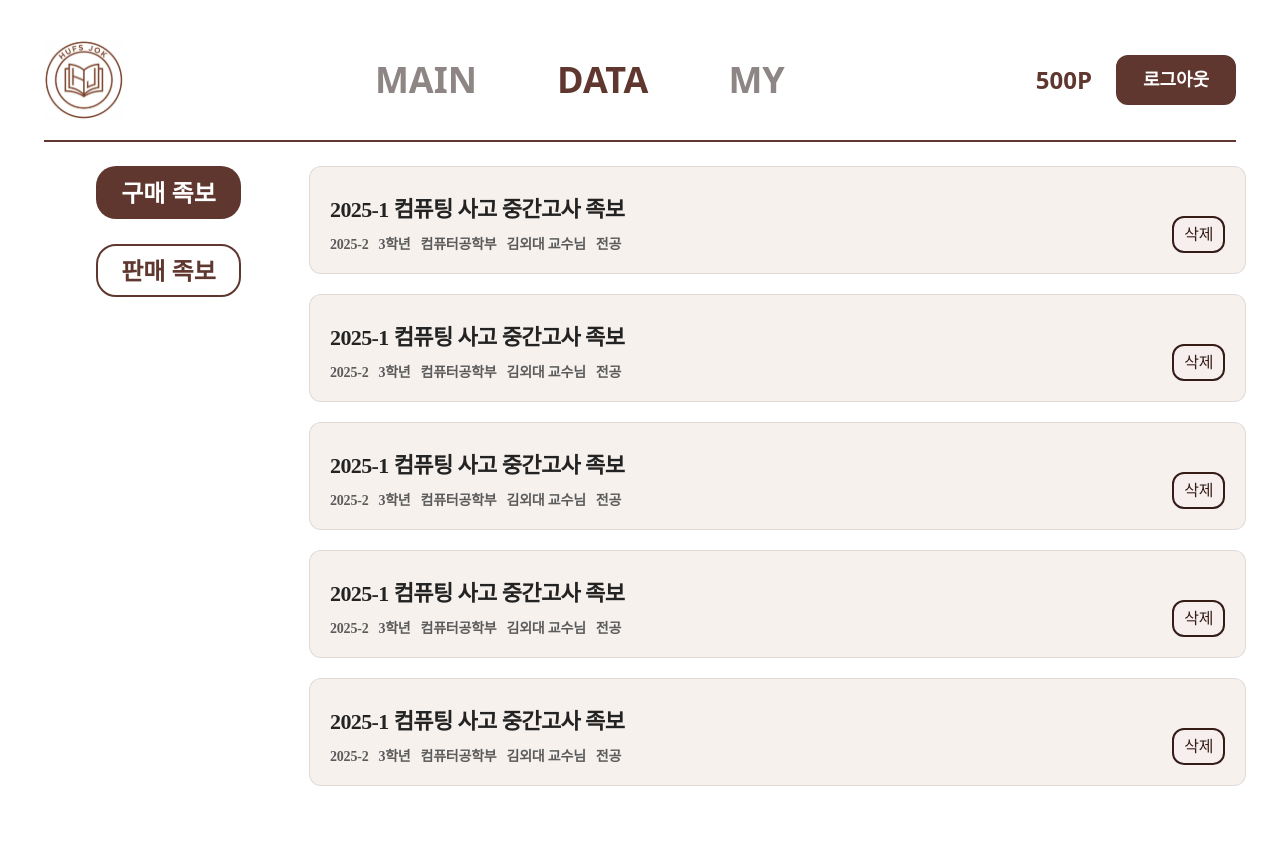
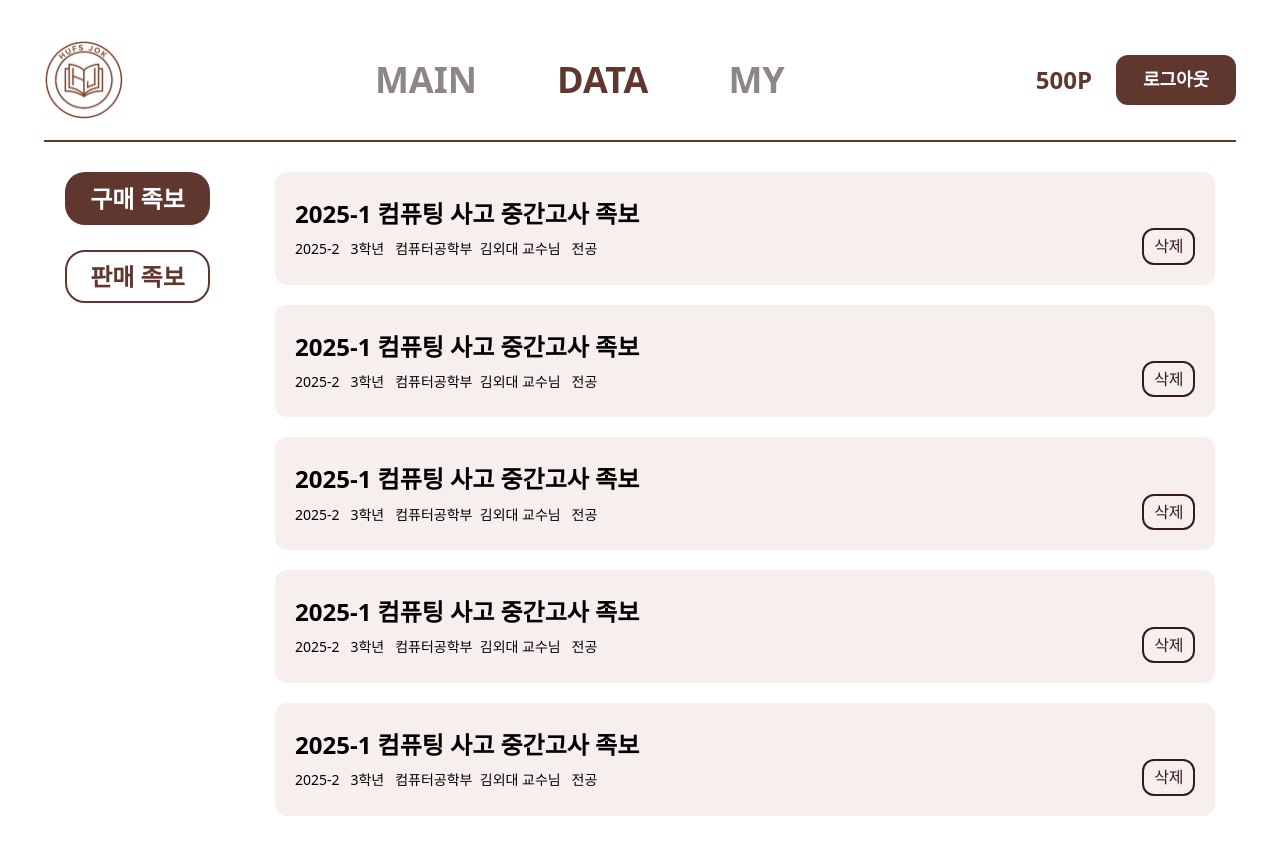
Before and after one commit to HUFJOK/FE, a React (Vite) app: page /data in a window 1280 px wide. Built offline with nearby package versions, Linux system fonts and the light colour scheme.

Commit message:
data 레이아웃 수정

```diff
--- a/src/pages/data/Data.tsx
+++ b/src/pages/data/Data.tsx
@@ -1,6 +1,7 @@
 import React, { useMemo, useState } from "react";
 import { useNavigate } from "react-router-dom";
 
+/** 목록 아이템 타입 */
 type Item = {
   id: number;
   title: string;
@@ -9,19 +10,23 @@ type Item = {
   major: string;
   professor: string;
   type: string;
+  downloads: number;
+  reviews: number;
+  price: number;
 };
 
+/** 샘플 데이터 */
 const purchasedSeed: Item[] = [
-  { id: 1, title: "2025-1 컴퓨팅 사고 중간고사 족보", semester: "2025-2", grade: "3학년", major: "컴퓨터공학부", professor: "김외대 교수님", type: "전공" },
-  { id: 2, title: "2025-1 컴퓨팅 사고 중간고사 족보", semester: "2025-2", grade: "3학년", major: "컴퓨터공학부", professor: "김외대 교수님", type: "전공" },
-  { id: 3, title: "2025-1 컴퓨팅 사고 중간고사 족보", semester: "2025-2", grade: "3학년", major: "컴퓨터공학부", professor: "김외대 교수님", type: "전공" },
-  { id: 4, title: "2025-1 컴퓨팅 사고 중간고사 족보", semester: "2025-2", grade: "3학년", major: "컴퓨터공학부", professor: "김외대 교수님", type: "전공" },
-  { id: 5, title: "2025-1 컴퓨팅 사고 중간고사 족보", semester: "2025-2", grade: "3학년", major: "컴퓨터공학부", professor: "김외대 교수님", type: "전공" },
+  { id: 1, title: "2025-1 컴퓨팅 사고 중간고사 족보", semester: "2025-2", grade: "3학년", major: "컴퓨터공학부", professor: "김외대 교수님", type: "전공", downloads: 120, reviews: 10, price: 200 },
+  { id: 2, title: "2025-1 컴퓨팅 사고 중간고사 족보", semester: "2025-2", grade: "3학년", major: "컴퓨터공학부", professor: "김외대 교수님", type: "전공", downloads: 120, reviews: 10, price: 300 },
+  { id: 3, title: "2025-1 컴퓨팅 사고 중간고사 족보", semester: "2025-2", grade: "3학년", major: "컴퓨터공학부", professor: "김외대 교수님", type: "전공", downloads: 120, reviews: 10, price: 250 },
+  { id: 4, title: "2025-1 컴퓨팅 사고 중간고사 족보", semester: "2025-2", grade: "3학년", major: "컴퓨터공학부", professor: "김외대 교수님", type: "전공", downloads: 120, reviews: 10, price: 180 },
+  { id: 5, title: "2025-1 컴퓨팅 사고 중간고사 족보", semester: "2025-2", grade: "3학년", major: "컴퓨터공학부", professor: "김외대 교수님", type: "전공", downloads: 120, reviews: 10, price: 190 },
 ];
 
 const soldSeed: Item[] = [
-  { id: 101, title: "2024-2 자료구조 기말 족보", semester: "2024-2", grade: "2학년", major: "컴퓨터공학부", professor: "홍길동 교수님", type: "전공" },
-  { id: 102, title: "2024-1 이산수학 중간 족보", semester: "2024-1", grade: "1학년", major: "컴퓨터공학부", professor: "아무개 교수님", type: "전공" },
+  { id: 101, title: "2024-2 자료구조 기말 족보", semester: "2024-2", grade: "2학년", major: "컴퓨터공학부", professor: "홍길동 교수님", type: "전공", downloads: 98, reviews: 5, price: 200 },
+  { id: 102, title: "2024-1 이산수학 중간 족보", semester: "2024-1", grade: "1학년", major: "컴퓨터공학부", professor: "아무개 교수님", type: "전공", downloads: 76, reviews: 3, price: 200 },
 ];
 
 /** 좌측 카테고리 버튼 */
@@ -45,8 +50,6 @@ function CategoryButton({
         active
           ? "bg-primary-600 text-white"
           : "bg-white text-primary-600 border-2 border-primary-600",
-        "transition hover:brightness-[1.03] active:translate-y-[1px]",
-        "focus:outline-none focus-visible:ring-2 focus-visible:ring-primary-600/30",
       ].join(" ")}
     >
       {children}
@@ -75,8 +78,6 @@ function RowButton({
         "bg-primary-100 border-primary-700 text-primary-700",
         "body-md",
         "tracking-[-0.4px]",
-        "transition hover:brightness-[1.03] active:translate-y-[1px]",
-        "focus:outline-none focus-visible:ring-2 focus-visible:ring-primary-600/30",
       ].join(" ")}
     >
       {children}
@@ -84,15 +85,18 @@ function RowButton({
   );
 }
 
+/** 목록 카드 한 줄 */
 function DocRow({
   item,
   showEditAndDelete,
+  displayMode,
   onDelete,
   onEdit,
   onOpenDetail,
 }: {
   item: Item;
   showEditAndDelete: boolean;
+  displayMode: "buy" | "sell";
   onDelete: (id: number) => void;
   onEdit: (id: number) => void;
   onOpenDetail: (id: number) => void;
@@ -102,24 +106,36 @@ function DocRow({
       onClick={() => onOpenDetail(item.id)}
       className={[
         "relative cursor-pointer",
-        "w-[937px] h-[108px] rounded-[12px] px-[20px] py-[26px]",
-        "bg-[#F6F1ED] border border-primary-600/12",
-        "transition hover:shadow-sm",
+        "w-[940px] rounded-[12px] px-[20px] py-[26px]",
+        "bg-primary-100",
       ].join(" ")}
     >
-      <div className="flex items-start pr-[120px]">
+      <div className="flex items-start pr-[20px]">
         <div className="flex-1 min-w-0">
-          <h3 className="mb-[8px] text-[#232323] font-extrabold tracking-[-0.6px] text-[22px] font-[Pretendard]">
+          {/* 제목 */}
+          <h3 className="title-sm mb-[10px]">
             {item.title}
           </h3>
-          <p className="text-[#5B5B5B] font-[Pretendard] text-[14px] font-semibold tracking-[-0.2px]">
-            {item.semester} &nbsp; {item.grade} &nbsp; {item.major} &nbsp; {item.professor} &nbsp; {item.type}
+
+          {/* 구매 탭 */}
+          {displayMode === "buy" && (
+            <p className="body-sm">
+              {item.semester} &nbsp; {item.grade} &nbsp; {item.major} &nbsp;
+              {item.professor} &nbsp; {item.type}
             </p>
+          )}
+
+          {/* 판매 탭 */}
+          {displayMode === "sell" && (
+            <p className="body-sm">
+              다운로드 {item.downloads}회 &nbsp; 리뷰 {item.reviews}개 &nbsp; 가격 {item.price}P
+            </p>
+          )}
         </div>
       </div>
 
       {/* 우측 하단 버튼 영역 */}
-      <div className="absolute right-[20px] bottom-[20px] flex gap-[8px]">
+      <div className="absolute right-[20px] bottom-[20px] flex gap-[10px]">
         {showEditAndDelete ? (
           <>
             <RowButton onClick={() => onEdit(item.id)}>수정</RowButton>
@@ -133,48 +149,48 @@ function DocRow({
   );
 }
 
-export default function MyDataPage(): React.JSX.Element {
+/** 전체 레이아웃 */
+export default function MyDataFixedLayout(): React.JSX.Element {
   const navigate = useNavigate();
 
   const [tab, setTab] = useState<"buy" | "sell">("buy");
   const [purchased, setPurchased] = useState<Item[]>(purchasedSeed);
   const [sold, setSold] = useState<Item[]>(soldSeed);
 
-  const list = useMemo(() => (tab === "buy" ? purchased : sold), [tab, purchased, sold]);
+  const list = useMemo(
+    () => (tab === "buy" ? purchased : sold),
+    [tab, purchased, sold]
+  );
 
+  const openDetail = (id: number) => navigate("/data/detail");
+  const handleEdit = (id: number) => navigate("/data/upload");
   const handleDelete = (id: number) => {
-    if (tab === "buy") setPurchased((prev) => prev.filter((i) => i.id !== id));
-    else setSold((prev) => prev.filter((i) => i.id !== id));
-  };
-
-  const handleEdit = (id: number) => {
-    navigate("/data/upload");
-  };
-
-  const openDetail = (id: number) => {
-    navigate("/data/detail");
+    if (tab === "buy")
+      setPurchased((prev) => prev.filter((v) => v.id !== id));
+    else setSold((prev) => prev.filter((v) => v.id !== id));
   };
 
   return (
-    <section className="max-w-[1120px] mx-auto px-4 pt-[24px] pb-[60px]">
-      <div className="flex gap-[68px]">
-        {/* 좌측 카테고리 */}
-        <aside className="w-[145px] shrink-0 flex flex-col gap-[25px]">
+    <div className="max-w-6xl py-7.5 mx-auto flex justify-center items-start gap-16.25">
+      {/* 좌측 카테고리 버튼 영역 */}
+      <div className="flex flex-col gap-6.25">
         <CategoryButton active={tab === "buy"} onClick={() => setTab("buy")}>
           구매 족보
         </CategoryButton>
         <CategoryButton active={tab === "sell"} onClick={() => setTab("sell")}>
           판매 족보
         </CategoryButton>
-        </aside>
+      </div>
 
-        {/* 리스트 */}
-        <div className="flex-1 flex flex-col gap-[20px]">
+      {/* 가운데 콘텐츠 영역 */}
+      <div className="w-235 bg-transparent rounded-xl flex flex-col justify-start items-center gap-7.5">
+        <div className="w-full flex flex-col gap-5">
           {list.map((it) => (
             <DocRow
               key={it.id}
               item={it}
               showEditAndDelete={tab === "sell"}
+              displayMode={tab}
               onDelete={handleDelete}
               onEdit={handleEdit}
               onOpenDetail={openDetail}
@@ -182,6 +198,6 @@ export default function MyDataPage(): React.JSX.Element {
           ))}
         </div>
       </div>
-    </section>
+    </div>
   );
 }
```
Lines whose indentation alone changed are shown as unchanged.
